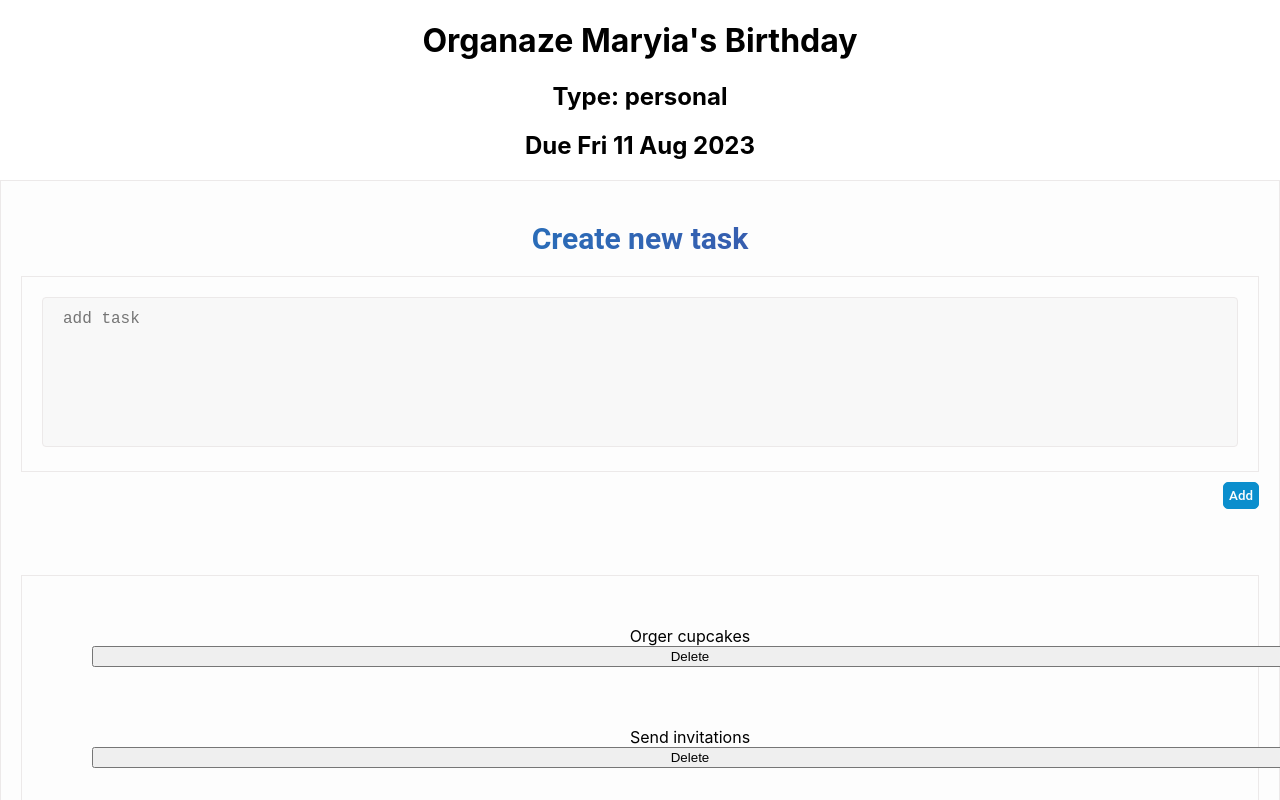
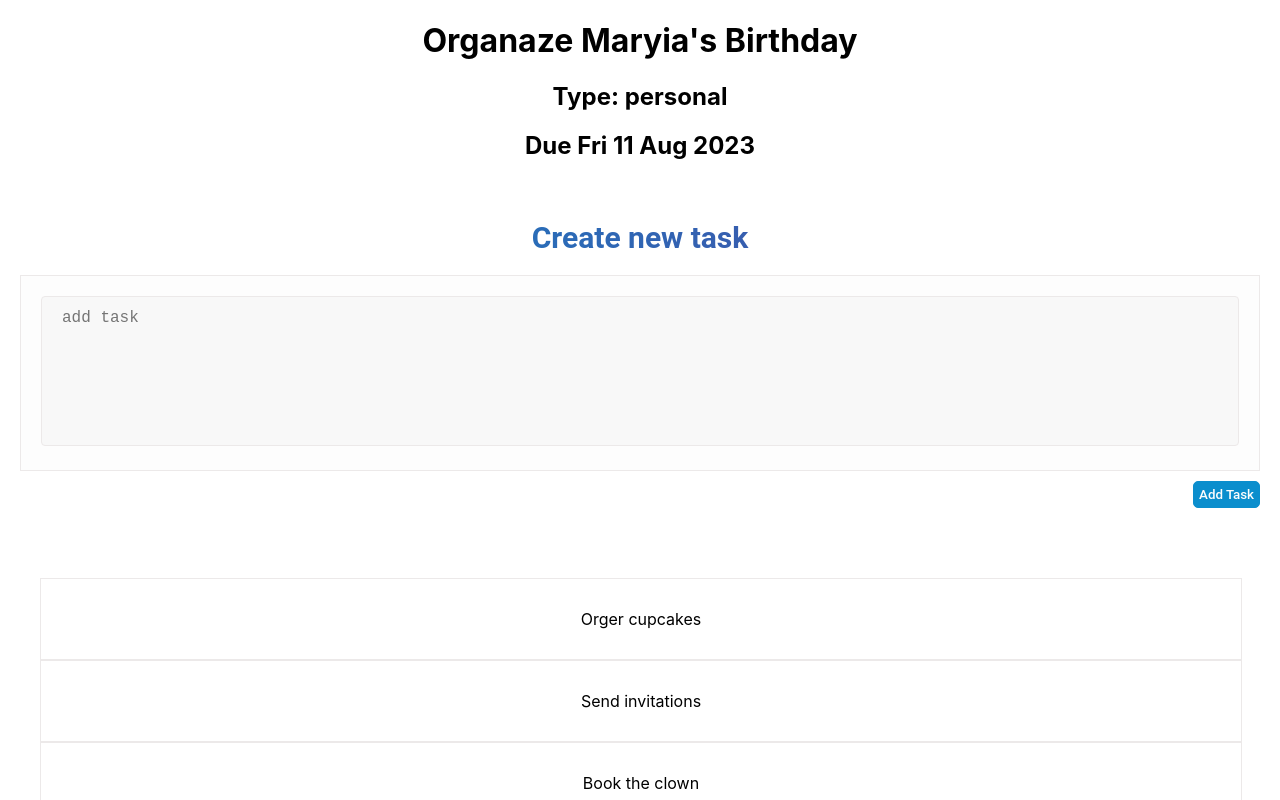
Before and after one commit to MaryiaBialetskaya1/react-app-01, a React (Create React App) app: page / in a window 1280 px wide. Shown: the top 800 px of the page. Built offline with nearby package versions, Linux system fonts and the light colour scheme.

Commit message:
add styling

```diff
--- a/src/components/List/List.js
+++ b/src/components/List/List.js
@@ -23,7 +23,7 @@ export class List extends Component {
       alert("Enter an item. No empty strings.");
     } else {
       let items = this.state.listItems;
-      items.push(input);
+      items.unshift(input);
       this.setState({ listItems: items, input: "" });
       console.log(items);
     }
@@ -59,7 +59,7 @@ export class List extends Component {
               className={s.buttonPublish}
               onClick={() => this.addItem(this.state.input)}
             >
-              Add
+              Add Task
             </button>
           </div>
           <div className={s.posts}>
@@ -71,7 +71,7 @@ export class List extends Component {
                   key={index}
                 >
                   {item}
-                  <button onClick={() => this.deleteItem()}>Delete</button>
+                  {/* <button className={s.addedButton}>Added</button> */}
                 </li>
               ))}
             </ul>
--- a/src/components/List/List.module.css
+++ b/src/components/List/List.module.css
@@ -1,6 +1,10 @@
 .marked {
   text-decoration: line-through 2px red;
   background-color: #f0f0f0;
+  padding-top: 30px;
+  padding-bottom: 30px;
+  width: 100%;
+  border: 1px #ece9e9 solid;
 }
 
 .postsBlock {
@@ -53,17 +57,16 @@
   display: flex;
   /* flex-direction: row; */
   flex-direction: column;
-  margin-bottom: 20px;
-  background-color: #fdfdfd;
+  margin: auto 0;
   padding: 20px;
-  border: 1px #ece9e9 solid;
 }
 .postItemBlock {
-  display: flex;
+  /* display: flex;
   flex-direction: column;
-  justify-content: space-between;
+  justify-content: space-between; */
   padding-top: 30px;
   padding-bottom: 30px;
-  padding-left: 50px;
   width: 100%;
+  border: 1px #ece9e9 solid;
+  list-style: none;
 }
```
